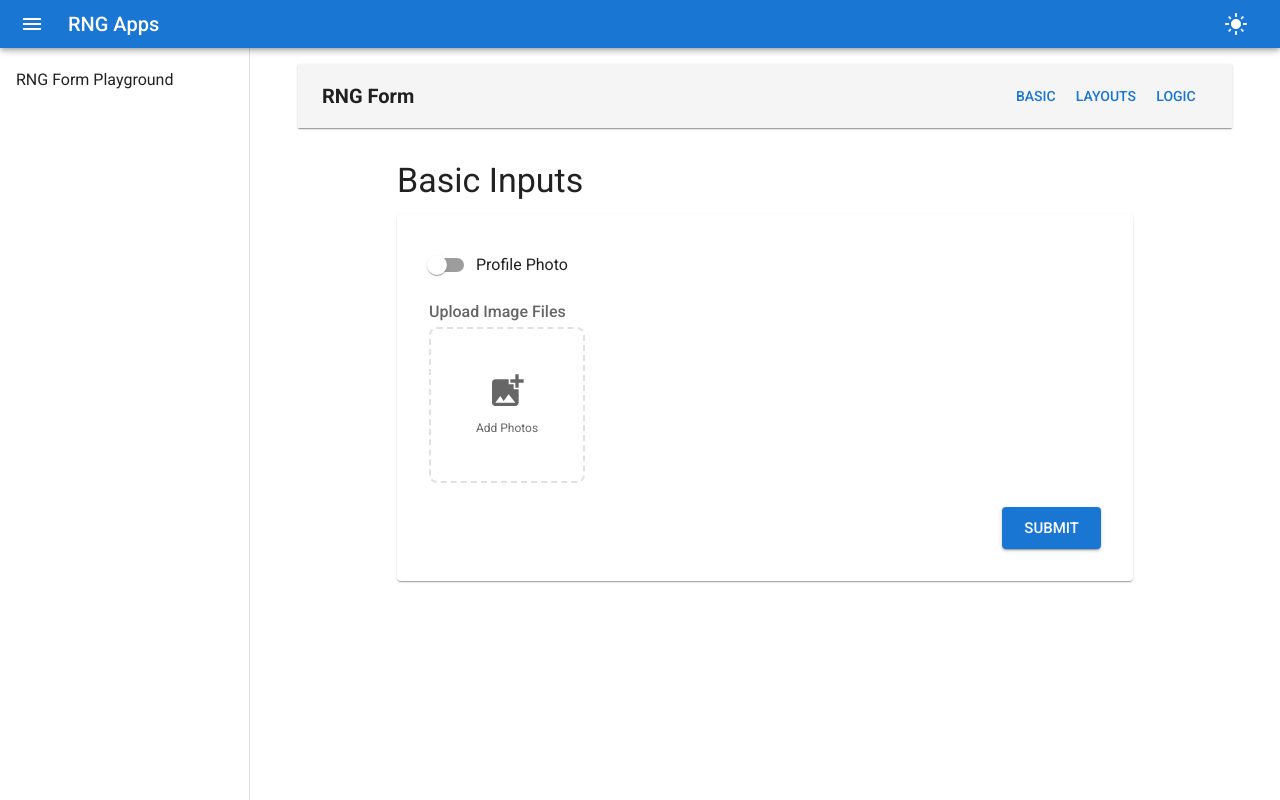
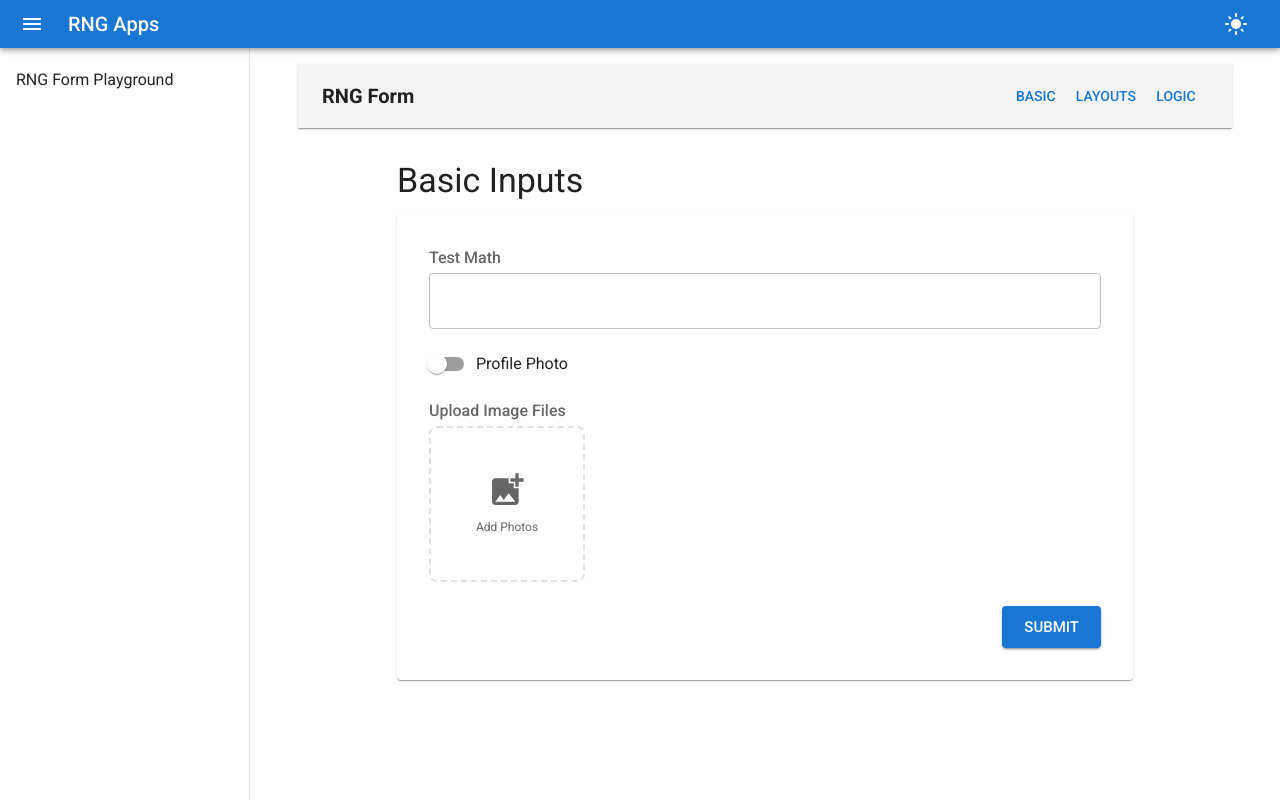
Before and after one commit to raghav0622/rng-apps, a Next.js app: page /playground/basic in a window 1280 px wide. Built offline with nearby package versions, Linux system fonts and the light colour scheme; what @mui/material-nextjs would draw is missing.

Commit message:
rng-form is complete

```diff
--- a/app/playground/basic/page.tsx
+++ b/app/playground/basic/page.tsx
@@ -7,12 +7,17 @@ import { Box, Paper, Typography } from '@mui/material';
 import { z } from 'zod';
 
 const schema = z.object({
+  testMath: z.coerce.number(),
   profilephoto: z.boolean(),
   avatar: z.any().optional(),
   images: z.array(z.any()).optional(),
 });
 
 const uiSchema = defineForm<typeof schema>((f) => [
+  f.number('testMath', {
+    label: 'Test Math',
+    enableMath: true,
+  }),
   f.switch('profilephoto', {
     label: 'Profile Photo',
   }),
--- a/package.json
+++ b/package.json
@@ -24,6 +24,7 @@
     "firebase": "^12.6.0",
     "firebase-admin": "^13.6.0",
     "lodash": "^4.17.21",
+    "mathjs": "^15.1.0",
     "next": "16.0.10",
     "next-safe-action": "^8.0.11",
     "nextjs-toploader": "^3.9.17",
@@ -38,6 +39,7 @@
   },
   "devDependencies": {
     "@types/lodash": "^4.17.21",
+    "@types/mathjs": "^9.4.1",
     "@types/node": "^20",
     "@types/react": "^19",
     "@types/react-dom": "^19",
--- a/rng-form/components/primitives/RNGNumberInput.tsx
+++ b/rng-form/components/primitives/RNGNumberInput.tsx
@@ -2,6 +2,7 @@
 import { FieldWrapper } from '@/rng-form/components/FieldWrapper';
 import { FormSchema, InputItem } from '@/rng-form/types';
 import { formatNumber } from '@/rng-form/utils';
+import { evaluateMathExpression } from '@/rng-form/utils/math';
 import { TextField } from '@mui/material';
 import React, { useEffect, useState } from 'react';
 
@@ -14,12 +15,14 @@ export function RNGNumberInput<S extends FormSchema>({ item }: RNGNumberInputPro
     <FieldWrapper item={item} name={item.name}>
       {(field, fieldState, mergedItem) => {
         const options = mergedItem.formatOptions || {};
+        const enableMath = !!mergedItem.enableMath;
 
         // eslint-disable-next-line react-hooks/rules-of-hooks
         const [displayValue, setDisplayValue] = useState<string>('');
         // eslint-disable-next-line react-hooks/rules-of-hooks
         const [isFocused, setIsFocused] = useState(false);
 
+        // Sync external value changes when not focused
         // eslint-disable-next-line react-hooks/rules-of-hooks
         useEffect(() => {
           if (!isFocused) {
@@ -29,9 +32,22 @@ export function RNGNumberInput<S extends FormSchema>({ item }: RNGNumberInputPro
 
         const handleChange = (e: React.ChangeEvent<HTMLInputElement>) => {
           const val = e.target.value;
-          // Allow typing numbers, minus, decimal
-          if (/^-?\d*\.?\d*$/.test(val)) {
-            setDisplayValue(val);
+
+          if (enableMath) {
+            // MATH MODE:
+            // We must allow letters (for functions like 'sqrt', 'max'),
+            // symbols ((), ^, %, !), and numbers.
+            // We essentially only block newlines to keep it a single-line input.
+            // The validation happens on Blur.
+            if (!val.includes('\n')) {
+              setDisplayValue(val);
+            }
+          } else {
+            // STANDARD MODE:
+            // Strict number/decimal input filter.
+            if (/^-?\d*\.?\d*$/.test(val)) {
+              setDisplayValue(val);
+            }
           }
         };
 
@@ -40,17 +56,41 @@ export function RNGNumberInput<S extends FormSchema>({ item }: RNGNumberInputPro
           field.onBlur();
 
           const rawVal = e.target.value;
+
+          // Handle empty or incomplete input
           if (rawVal === '' || rawVal === '-') {
             field.onChange(null);
             setDisplayValue('');
             return;
           }
 
-          const parsedNumber = parseFloat(rawVal);
-          if (!isNaN(parsedNumber)) {
-            field.onChange(parsedNumber);
-            setDisplayValue(formatNumber(parsedNumber, options));
+          let finalNumber: number | null = null;
+
+          if (enableMath) {
+            // 1. Try to evaluate as a mathjs expression
+            // This now supports "sqrt(16)", "5^2", "max(10, 5)", etc.
+            finalNumber = evaluateMathExpression(rawVal);
+          }
+
+          // 2. Fallback: If math eval failed (or was disabled), try standard parsing
+          if (finalNumber === null) {
+            // We use parseFloat to handle simple strings that mathjs might have rejected
+            // or if math was disabled.
+            const parsed = parseFloat(rawVal);
+            if (!isNaN(parsed) && isFinite(parsed)) {
+              finalNumber = parsed;
+            }
+          }
+
+          if (finalNumber !== null) {
+            // Update the form state with the calculated numeric result
+            field.onChange(finalNumber);
+            // Update the UI to show the formatted result (e.g. "150.00")
+            // Note: We deliberately replace the expression (e.g. "=5+5") with the result ("10")
+            // mirroring Excel's behavior when leaving the cell.
+            setDisplayValue(formatNumber(finalNumber, options));
           } else {
+            // Invalid input: Revert to the last valid known value
             setDisplayValue(formatNumber(field.value, options));
           }
         };
@@ -58,6 +98,7 @@ export function RNGNumberInput<S extends FormSchema>({ item }: RNGNumberInputPro
         const handleFocus = () => {
           setIsFocused(true);
           if (field.value !== null && field.value !== undefined) {
+            // On focus, show the raw number so it can be edited
             setDisplayValue(String(field.value));
           } else {
             setDisplayValue('');
@@ -73,7 +114,9 @@ export function RNGNumberInput<S extends FormSchema>({ item }: RNGNumberInputPro
             onFocus={handleFocus}
             fullWidth
             type="text"
-            inputMode="decimal"
+            // Use 'text' inputMode if math is enabled to allow full keyboard (letters for functions),
+            // otherwise 'decimal' for mobile number pads.
+            inputMode={enableMath ? 'text' : 'decimal'}
             placeholder={mergedItem.placeholder}
             error={!!fieldState.error}
             slotProps={{
--- a/rng-form/types/field-registry.ts
+++ b/rng-form/types/field-registry.ts
@@ -100,6 +100,11 @@ export interface InputFieldRegistry<S extends FormSchema> {
     max?: number;
     placeholder?: string;
     formatOptions?: NumberFormatOptions;
+    /**
+     * If true, allows entering math expressions (e.g., "100 + 50 * 2")
+     * which are evaluated on blur.
+     */
+    enableMath?: boolean;
   };
 
   date: { minDate?: Date; maxDate?: Date };
--- /dev/null
+++ b/rng-form/utils/math.ts
@@ -0,0 +1,52 @@
+import { all, create, MathJsStatic } from 'mathjs';
+
+// Create a mathjs instance with just the functions we want (or 'all' for everything)
+// We use 'all' to support standard Excel-like functions: sin, cos, log, max, min, sqrt, etc.
+const math = create(all, {
+  number: 'number', // Default to standard JS numbers (not BigNumber) to simplify compatibility
+}) as MathJsStatic;
+
+/**
+ * Safely evaluates a complex mathematical expression using mathjs.
+ * Supports:
+ * - Arithmetic: 10 + 5 * 2
+ * - Functions: sqrt(16), max(10, 20), sin(90 deg)
+ * - Constants: pi, e
+ */
+export function evaluateMathExpression(expression: string): number | null {
+  if (!expression || typeof expression !== 'string') return null;
+
+  // 1. Excel Compatibility: Remove leading '=' if present
+  const cleanExpr = expression.trim().replace(/^=/, '');
+
+  if (!cleanExpr) return null;
+
+  try {
+    // 2. Evaluate using mathjs
+    // We pass an empty scope {} so variables aren't persisted between calls
+    const result = math.evaluate(cleanExpr, {});
+
+    // 3. Normalize Result
+    // mathjs can return Numbers, BigNumbers, Complex numbers, Units, or Matrices.
+    // We strictly want a finite primitive number for the form input.
+
+    if (typeof result === 'number') {
+      return isFinite(result) ? result : null;
+    }
+
+    // Handle BigNumber (if configured to use them)
+    if (result && typeof result.toNumber === 'function') {
+      const num = result.toNumber();
+      return isFinite(num) ? num : null;
+    }
+
+    // Handle Units (e.g., if user typed "5 cm").
+    // For a generic number input, we usually just want the magnitude,
+    // or we reject it. Here we convert to number if it has no unit or reject.
+    // For now, let's treat non-numbers as invalid for a standard Number Input.
+    return null;
+  } catch (error) {
+    // Evaluation failed (syntax error, unknown function, etc.)
+    return null;
+  }
+}
--- a/ui/layout/LayoutContext.tsx
+++ b/ui/layout/LayoutContext.tsx
@@ -26,7 +26,7 @@ export const LayoutContextProvider: React.FC<{ children: React.ReactNode }> = ({
   const mobile = useMediaQuery(theme.breakpoints.only('xs'));
   const drawerWidth = 250;
   const padding = 2;
-  const [drawerOpen, setDrawerOpen] = useState(true);
+  const [drawerOpen, setDrawerOpen] = useState(!!!mobile);
   const [isDrawerClosing, setDrawerIsClosing] = useState(false);
 
   const handleDrawerClose = () => {
```
Also changed, not shown: 1 other file (tests, documents, lock files or other folders).
